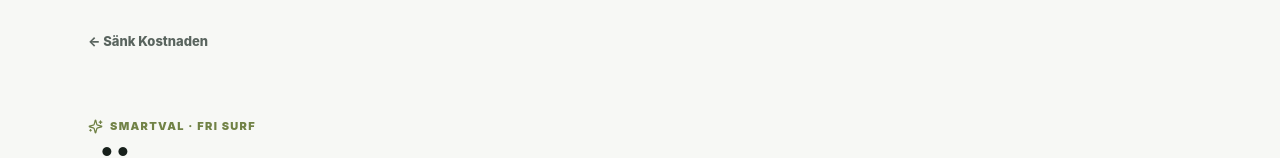
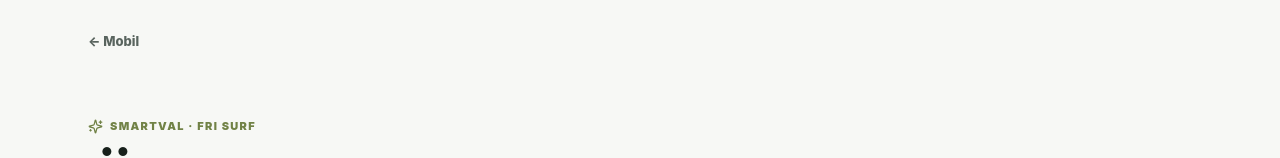
Before and after one commit to arvidlandin-cpu/sankkostnaden, a Next.js app: page /mobil/fri-surf in a window 1280 px wide. Shown: the top 158 px of the page. Built offline with nearby package versions, Linux system fonts and the light colour scheme.

Commit message:
UX: keep smart tool navigation within category

```diff
--- a/pages/mobil/fri-surf.tsx
+++ b/pages/mobil/fri-surf.tsx
@@ -93,7 +93,7 @@ export default function FreeDataTool() {
         <link rel='canonical' href='https://sankkostnaden.se/mobil/fri-surf/' /><script type='application/ld+json' dangerouslySetInnerHTML={{__html: JSON.stringify({'@context':'https://schema.org','@type':'WebPage',name:"Är fri surf värt det? Test 2026",description:"Är fri surf värt priset? Svara på fem frågor om data, streaming, hotspot och wifi och få en personlig fri-surf-profil.",url:"https://sankkostnaden.se/mobil/fri-surf/",isPartOf:{'@type':'WebSite',name:'Sänk Kostnaden',url:'https://sankkostnaden.se/'}})}} />
         <meta name='robots' content='index,follow' />
       </Head>
-      <SmartSelector eyebrow='SMARTVAL · FRI SURF' title='Är fri surf faktiskt värt det för dig?' intro='Obegränsad data är bekvämt – men bara prisvärt om du använder friheten. Fem frågor väger din verkliga användning mot risken att betala för kapacitet du aldrig behöver.' questions={questions} results={results} disclaimer='Testet bedömer behov, inte aktuella operatörspriser. Kontrollera alltid ordinarie pris, nät, roaming och villkor före byte.' />
+      <SmartSelector eyebrow='SMARTVAL · FRI SURF' title='Är fri surf faktiskt värt det för dig?' intro='Obegränsad data är bekvämt – men bara prisvärt om du använder friheten. Fem frågor väger din verkliga användning mot risken att betala för kapacitet du aldrig behöver.' questions={questions} results={results} disclaimer='Testet bedömer behov, inte aktuella operatörspriser. Kontrollera alltid ordinarie pris, nät, roaming och villkor före byte.' backHref='/mobil/' backLabel='Mobil' />
     </>
   );
 }
```
